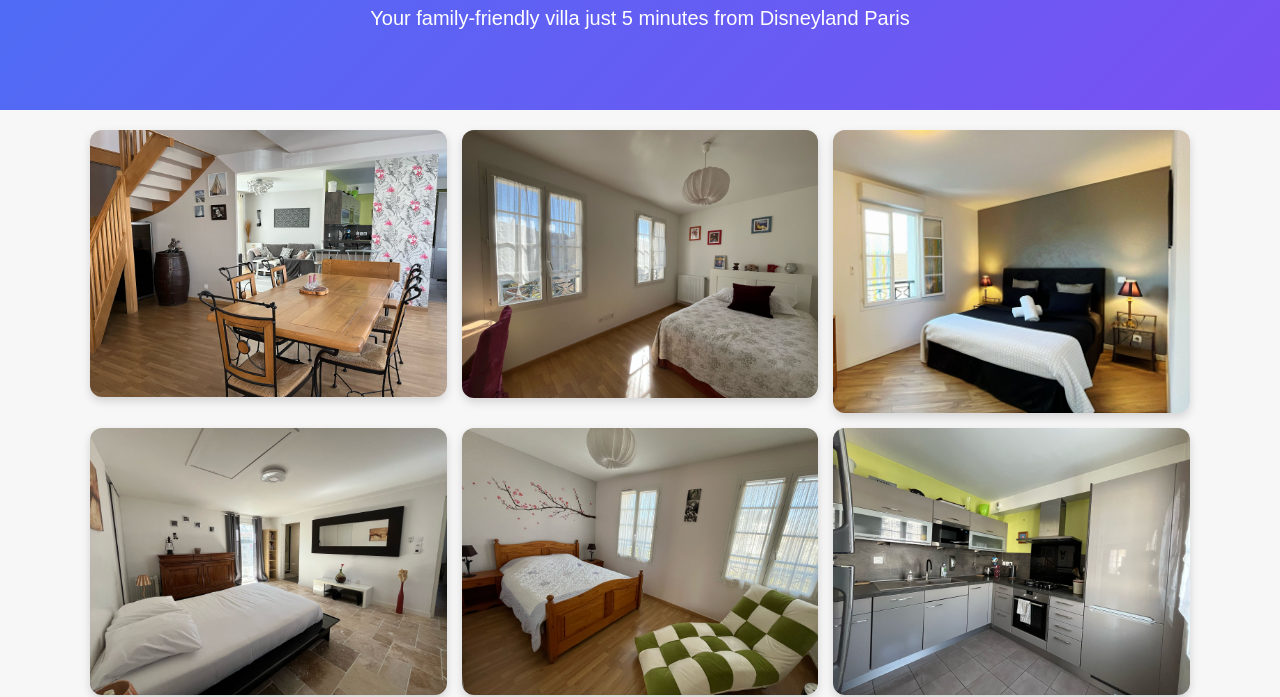
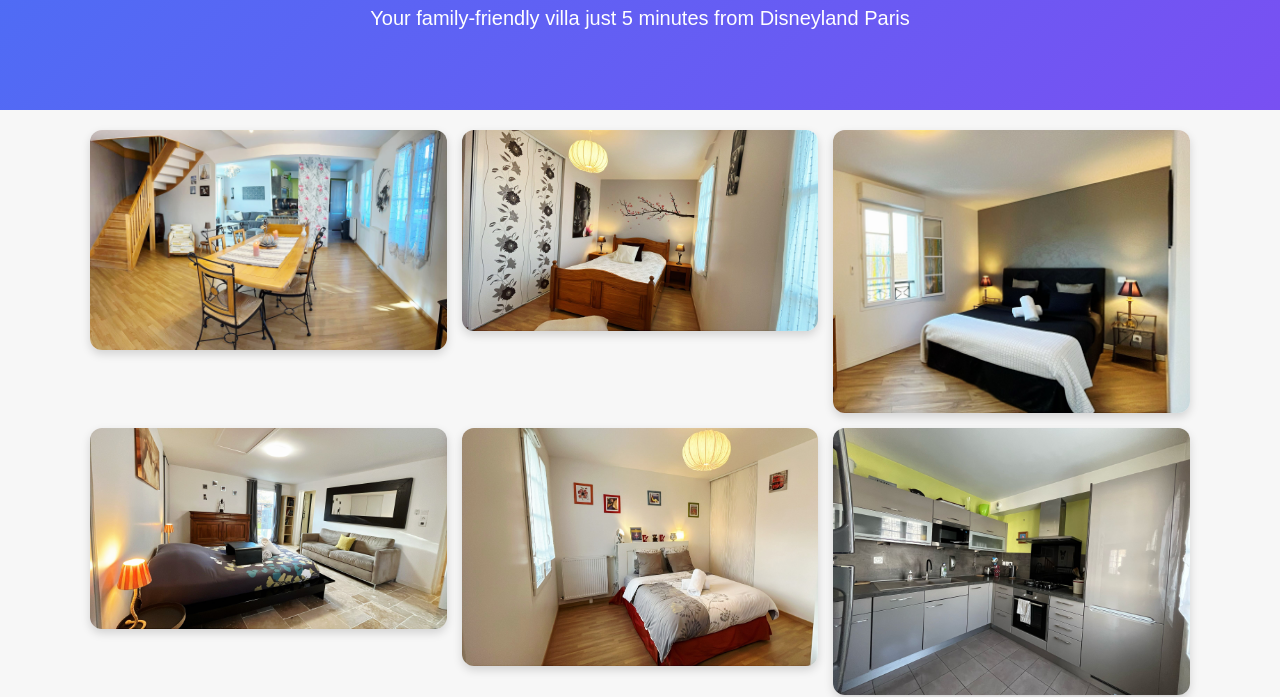
Before and after one commit to faddymaher77-code/Villa-Hesperides, a plain HTML site: page index.html in a window 1280 px wide. Shown: the part 111-808 px from the top of the page. Drawn offline with Linux system fonts and the light colour scheme.

Commit message:
Update index.html

```diff
--- a/index.html
+++ b/index.html
@@ -164,11 +164,11 @@
 
     <!-- PHOTO GALLERY -->
     <section class="photos">
-        <img src="salon.jpeg" alt="Living Area">
-        <img src="Chambre3.jpeg" alt="Bedroom">
+        <img src="salon.jpg" alt="Living Area">
+        <img src="Chambre3.jpg" alt="Bedroom">
         <img src="chambre1.jpg" alt="Bedroom">
-        <img src="chambre2.jpeg" alt="Bedroom">
-        <img src="Chambre4.jpeg" alt="Bedroom">
+        <img src="chambre2.jpg" alt="Bedroom">
+        <img src="Chambre4.jpg" alt="Bedroom">
         <img src="cuisine.jpeg" alt="Kitchen">
         <img src="sdb.jpeg" alt="Bathroom">
     </section>
```
